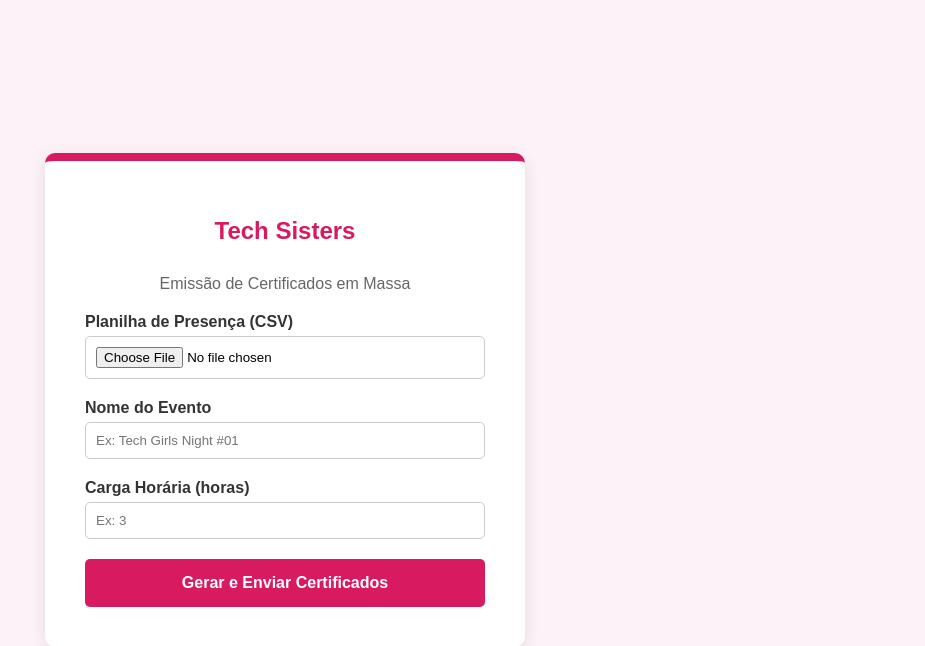
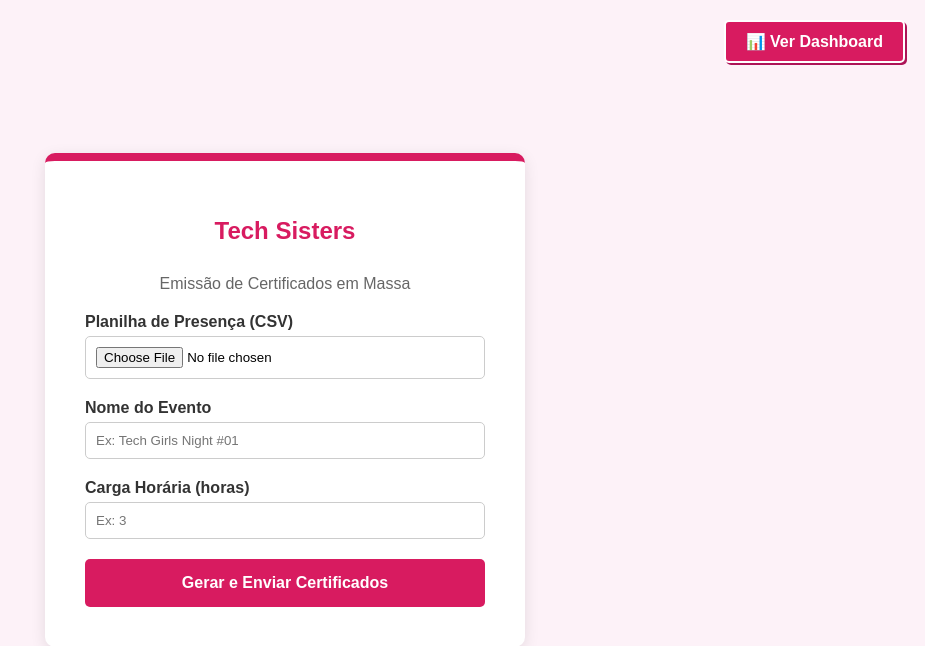
Before and after one commit to Pechebiloski/TechSister-Certificados, a Python web app: template templates/admin.html in a window 1280 px wide. Shown: the top 646 px of the page, without its empty margins (355-1280 px from the left). Run offline with Jinja, Linux system fonts and the light colour scheme; the template is opened without the code that fills it, so the values that code supplies are empty.

Commit message:
fix: navegaçao

```diff
--- a/templates/admin.html
+++ b/templates/admin.html
@@ -18,6 +18,10 @@
 </head>
 
 <body>
+       <!-- BARRA DE NAVEGAÇÃO -->
+    <div style="position: absolute; top: 20px; right: 20px; display: flex; gap: 10px;">
+        <a href="/dashboard" style="background: #d81b60; color: white; padding: 10px 20px; text-decoration: none; border-radius: 5px; font-weight: bold; border: 2px solid #fff; box-shadow: 2px 2px 0 #ad1457;">📊 Ver Dashboard</a>
+    </div>
     <div class="container">
         <h1>Tech Sisters</h1>
         <p style="text-align: center; color: #666; margin-bottom: 20px;">Emissão de Certificados em Massa</p>
--- a/templates/dashboard.html
+++ b/templates/dashboard.html
@@ -17,8 +17,10 @@
     </style>
 </head>
 <body>
+    <body>
     <div class="header">
         <h1>Painel de Certificados</h1>
+        <!-- ESTE BOTÃO VOLTA PARA O ADMIN -->
         <a href="/admin" class="btn">+ Novo Evento</a>
     </div>
 
```
